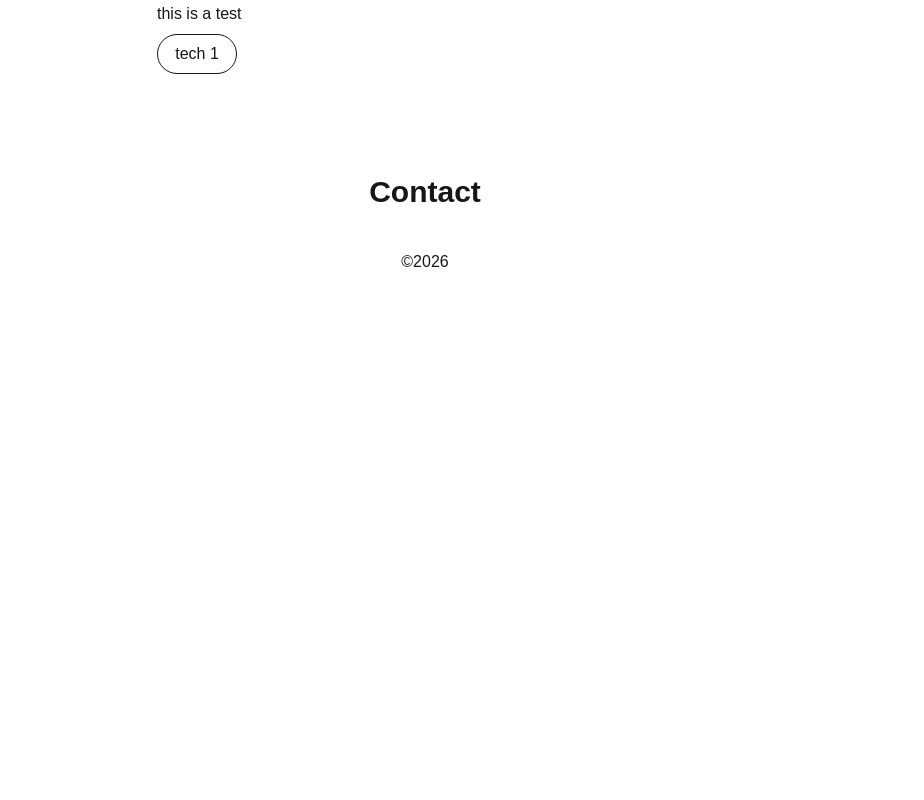
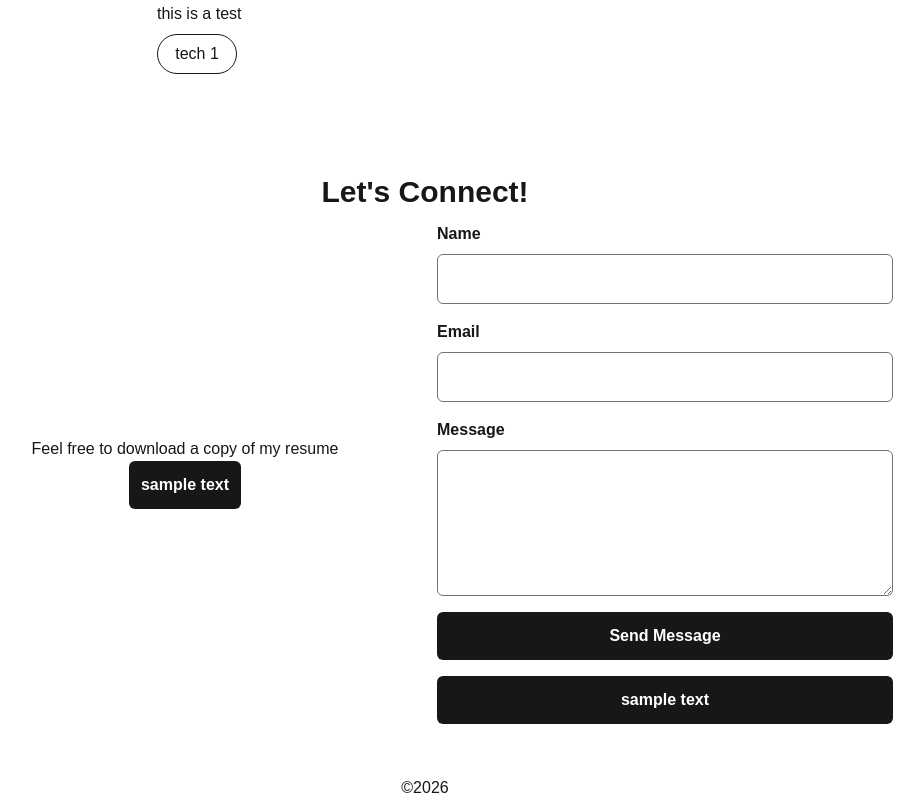
Before and after one commit to cmap89/charliepstatic, a Next.js app: page / in a window 1280 px wide. Shown: the part 1895-2695 px from the top of the page, without its empty margins (215-1139 px from the left). Before the commit the page ends 2169 px from the top, so only its background shows below. Built offline with nearby package versions, Linux system fonts and the light colour scheme.

Commit message:
Create button and form components to add to contact section

```diff
--- a/src/app/page.tsx
+++ b/src/app/page.tsx
@@ -2,6 +2,8 @@ import PageSection from "@/components/PageSection";
 import ImageCard from "@/components/ImageCard";
 import ProjectCard from "@/components/ProjectCard";
 import JourneyCard from "@/components/JourneyCard";
+import Button from "@/components/Button";
+import Form from "@/components/Form";
 
 import projects from "@/data/projectList";
 import events from "@/data/journeyList";
@@ -66,7 +68,16 @@ export default function Home() {
 
       {/* Resume Section */}
       <PageSection>
-        <h2 className="text-3xl font-bold">Contact</h2>
+        <h2 className="text-3xl font-bold">Let&apos;s Connect!</h2>
+        <div className="flex w-full">
+          <div className="flex min-h-50 w-1/2 flex-col items-center justify-center p-3">
+            <h3>Feel free to download a copy of my resume</h3>
+            <Button />
+          </div>
+          <div className="flex min-h-50 w-1/2 flex-col items-center justify-center p-3">
+            <Form />
+          </div>
+        </div>
       </PageSection>
     </>
   );
--- /dev/null
+++ b/src/components/Button.tsx
@@ -0,0 +1,10 @@
+export default function Button() {
+  return (
+    <button
+      className="bg-foreground text-background rounded-md p-3 font-bold transition-opacity hover:opacity-80 disabled:opacity-50"
+      type="submit"
+    >
+      sample text
+    </button>
+  );
+}
--- /dev/null
+++ b/src/components/Form.tsx
@@ -0,0 +1,112 @@
+"use client";
+
+import { cn } from "@/utils";
+import { SyntheticEvent, useState } from "react";
+
+import Button from "./Button";
+
+interface FormProps {
+  altFormStyles?: string;
+  formspreeId?: string; // Your Formspree form ID
+}
+
+export default function Form({
+  altFormStyles,
+  formspreeId = "xyyvpdbp",
+}: FormProps) {
+  const [status, setStatus] = useState<
+    "idle" | "submitting" | "success" | "error"
+  >("idle");
+
+  const handleSubmit = async (e: SyntheticEvent<HTMLFormElement>) => {
+    e.preventDefault();
+    setStatus("submitting");
+
+    const form = e.currentTarget;
+    const formData = new FormData(form);
+
+    try {
+      const response = await fetch(`https://formspree.io/f/${formspreeId}`, {
+        method: "POST",
+        body: formData,
+        headers: {
+          Accept: "application/json",
+        },
+      });
+
+      if (response.ok) {
+        setStatus("success");
+        form.reset();
+        // Reset success message after 5 seconds
+        setTimeout(() => setStatus("idle"), 5000);
+      } else {
+        setStatus("error");
+      }
+    } catch (error) {
+      console.error("Form submission error:", error);
+      setStatus("error");
+    }
+  };
+
+  return (
+    <form
+      onSubmit={handleSubmit}
+      className={cn("flex w-full flex-col gap-4", altFormStyles)}
+    >
+      <div className="flex flex-col gap-2">
+        <label htmlFor="name" className="font-bold">
+          Name
+        </label>
+        <input
+          type="text"
+          id="name"
+          name="name"
+          required
+          className="rounded-md border border-zinc-500 bg-transparent p-3 focus:ring-2 focus:ring-zinc-500 focus:outline-none"
+        />
+      </div>
+      <div className="flex flex-col gap-2">
+        <label htmlFor="email" className="font-bold">
+          Email
+        </label>
+        <input
+          type="email"
+          id="email"
+          name="email"
+          required
+          className="rounded-md border border-zinc-500 bg-transparent p-3 focus:ring-2 focus:ring-zinc-500 focus:outline-none"
+        />
+      </div>
+      <div className="flex flex-col gap-2">
+        <label htmlFor="message" className="font-bold">
+          Message
+        </label>
+        <textarea
+          id="message"
+          name="message"
+          required
+          rows={5}
+          className="rounded-md border border-zinc-500 bg-transparent p-3 focus:ring-2 focus:ring-zinc-500 focus:outline-none"
+        />
+      </div>
+      <button
+        type="submit"
+        disabled={status === "submitting"}
+        className="bg-foreground text-background rounded-md p-3 font-bold transition-opacity hover:opacity-80 disabled:opacity-50"
+      >
+        {status === "submitting" ? "Sending..." : "Send Message"}
+      </button>
+      <Button type="submit" disabled={status === "submitting"}></Button>
+      {status === "success" && (
+        <p className="text-center text-green-500">
+          Thanks for your message! I&apos;ll get back to you soon.
+        </p>
+      )}
+      {status === "error" && (
+        <p className="text-center text-red-500">
+          Oops! There was a problem submitting your form.
+        </p>
+      )}
+    </form>
+  );
+}
```
